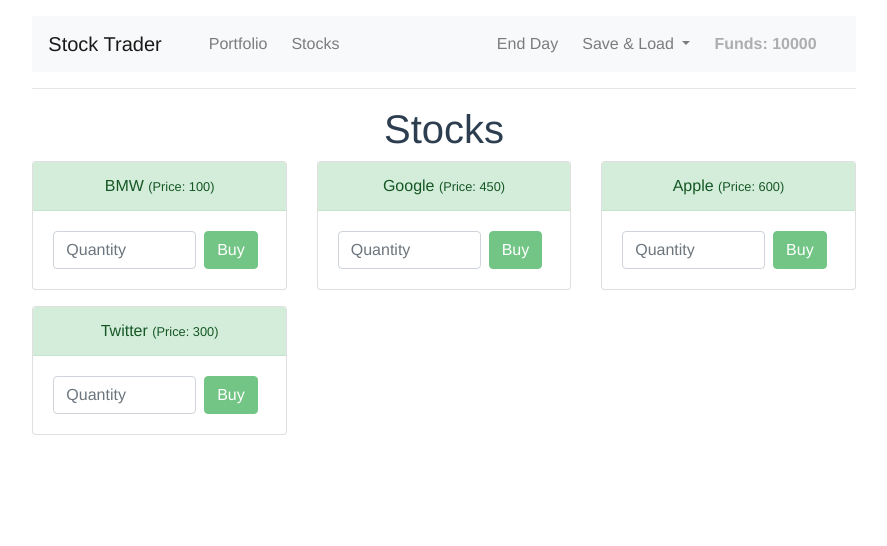
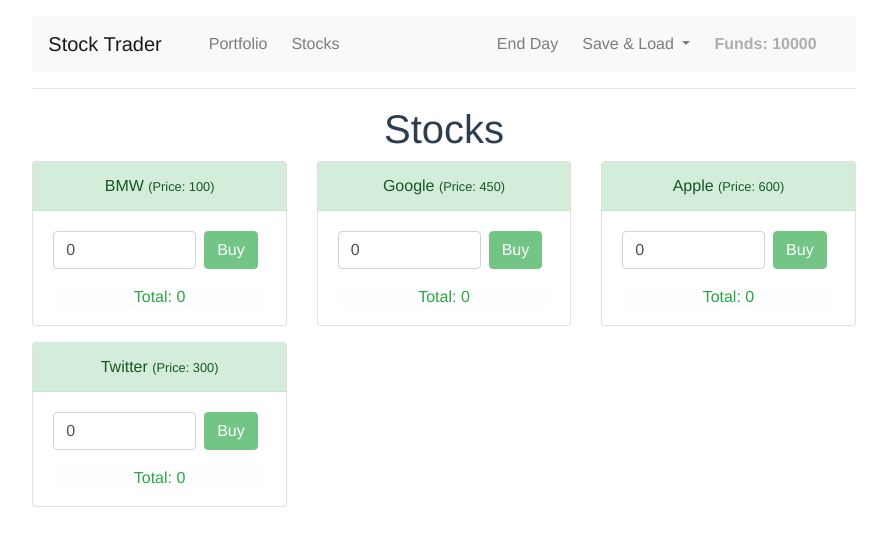
Before and after one commit to lericardolima/curso-vuejs, a Vue app in the folder stock-trader/: page /stocks in a window 1280 px wide. Shown: the top 546 px of the page, without its empty margins (196-1083 px from the left). Built offline with nearby package versions, Linux system fonts and the light colour scheme.

Commit message:
Validar campos de quantidade do portfolio e de stocks

```diff
--- a/stock-trader/src/components/portfolio/Stock.vue
+++ b/stock-trader/src/components/portfolio/Stock.vue
@@ -5,12 +5,21 @@
         {{ stock.name }}
         <small>(Price: {{ stock.price }} | Quantity: {{ stock.quantity }})</small>
       </div>
-      <div class="d-flex card-body">
-        <div class="float-left">
-          <input type="number" class="form-control" placeholder="Quantity" v-model="quantity" />
+      <div class="pb-0 flex-column card-body">
+        <div class="d-flex flex-row mb-3">
+          <div class="float-left">
+            <input type="number" class="form-control" placeholder="Quantity" v-model="quantity" />
+          </div>
+          <div class="float-right mx-2">
+            <button class="btn btn-info" :disabled="!isQuantityPositive || !isQuantitySufficient" @click="sellStock">Sell</button>
+          </div>
         </div>
-        <div class="float-right mx-2">
-          <button class="btn btn-info" :disabled="!isValidQuantity" @click="sellStock">Sell</button>
+        <div class="alert-light">
+          <p v-if="!isQuantitySufficient" class="text-danger">Insufficient quantity.</p>
+          <p v-if="!isQuantityZeroOrPositive" class="text-danger">Invalid quantity.</p>
+          <p v-if="isQuantityZeroOrPositive && isQuantitySufficient"
+            class="text-success"
+          >Total: {{ this.quantity * this.stock.price }}</p>
         </div>
       </div>
     </div>
@@ -37,12 +46,17 @@
     };
   },
   computed: {
-    isValidQuantity() {
-      return (
-        this.quantity &&
-        this.quantity > 0 &&
-        this.quantity <= this.stock.quantity
-      );
+    isQuantityZeroOrPositive() {
+      return this.quantity >= 0;
+    },
+    isQuantityPositive() {
+      return this.quantity && this.quantity > 0;
+    },
+    isQuantitySufficient() {
+      return this.quantity <= this.stock.quantity;
+    },
+    funds() {
+      return this.$store.getters.funds;
     }
   },
   methods: {
--- a/stock-trader/src/components/stocks/Stock.vue
+++ b/stock-trader/src/components/stocks/Stock.vue
@@ -5,12 +5,26 @@
         {{ stock.name }}
         <small>(Price: {{ stock.price }})</small>
       </div>
-      <div class="d-flex card-body">
-        <div class="float-left">
-          <input type="number" class="form-control" placeholder="Quantity" v-model="quantity" />
+      <div class="pb-0 flex-column card-body">
+        <div class="d-flex flex-row mb-3">
+          <div class="float-left">
+            <input type="number" class="form-control" placeholder="Quantity" v-model="quantity" />
+          </div>
+          <div class="float-right mx-2">
+            <button
+              class="btn btn-success"
+              :disabled="!isQuantityPositive || !areFundsSufficient"
+              @click="buyStock"
+            >Buy</button>
+          </div>
         </div>
-        <div class="float-right mx-2">
-          <button class="btn btn-success" :disabled="!isValidQuantity" @click="buyStock">Buy</button>
+        <div class="alert-light">
+          <p v-if="!areFundsSufficient" class="text-danger">Insufficient funds.</p>
+          <p v-if="!isQuantityZeroOrPositive" class="text-danger">Invalid quantity.</p>
+          <p
+            v-if="isQuantityZeroOrPositive && areFundsSufficient"
+            class="text-success"
+          >Total: {{ this.quantity * this.stock.price }}</p>
         </div>
       </div>
     </div>
@@ -32,12 +46,21 @@
   },
   data() {
     return {
-      quantity: ""
+      quantity: 0
     };
   },
   computed: {
-    isValidQuantity() {
+    isQuantityZeroOrPositive() {
+      return this.quantity >= 0;
+    },
+    isQuantityPositive() {
       return this.quantity && this.quantity > 0;
+    },
+    areFundsSufficient() {
+      return this.quantity * this.stock.price <= this.funds;
+    },
+    funds() {
+      return this.$store.getters.funds;
     }
   },
   methods: {
```
